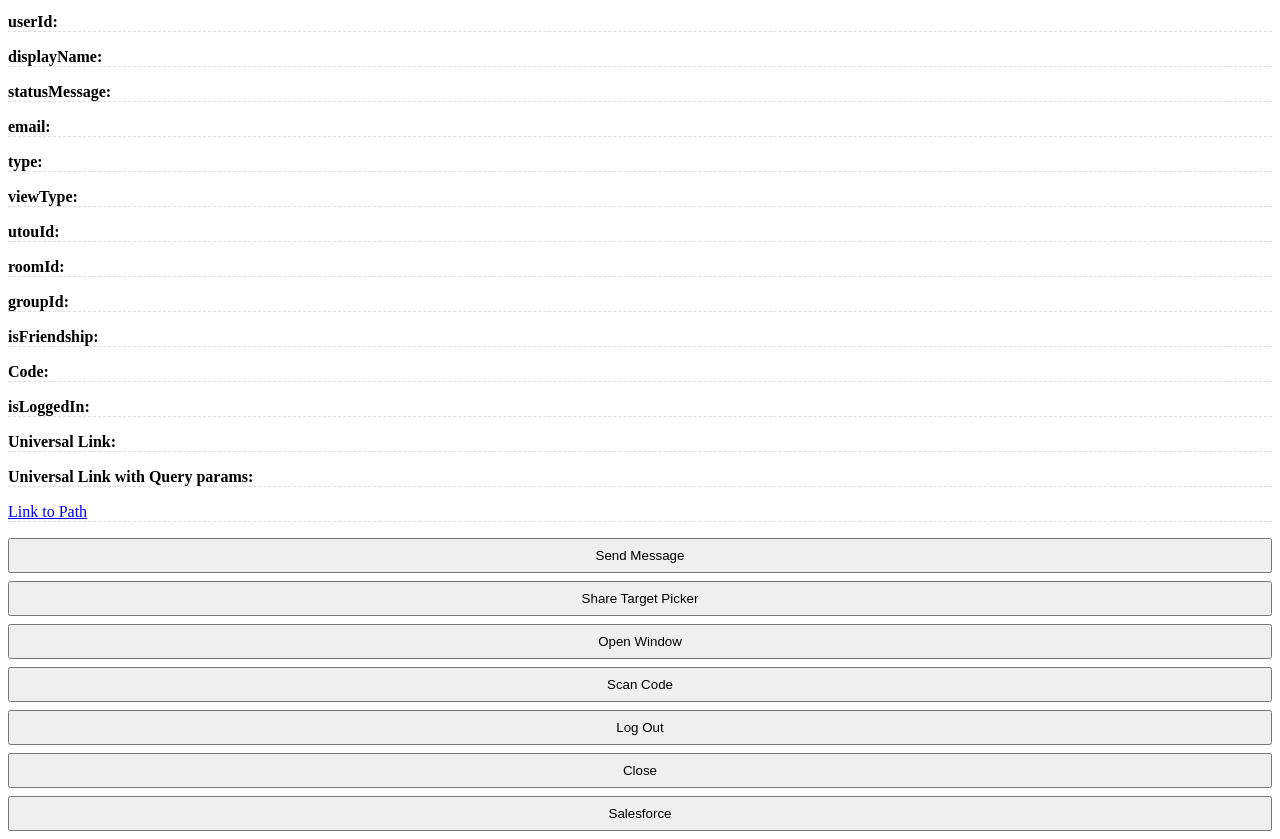
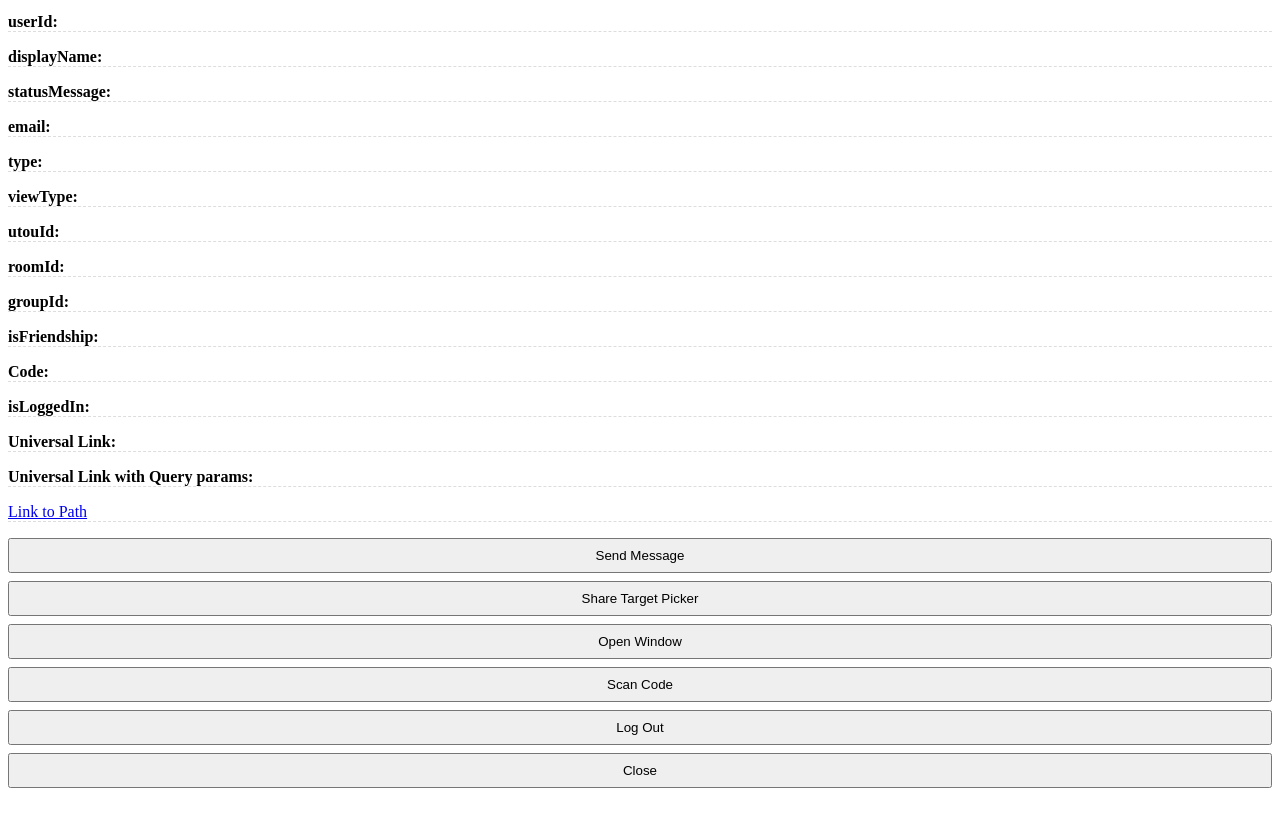
Before and after one commit to dpdgems/liff, a plain HTML site: page index.html in a window 1280 px wide. Shown: the part 194-1033 px from the top of the page. After the commit the page ends 990 px from the top, so only its background shows below. Drawn offline with Linux system fonts and the light colour scheme.

Commit message:
remove salesforce

```diff
--- a/index.html
+++ b/index.html
@@ -38,7 +38,6 @@
   <button id="btnLogOut" onclick="logOut()">Log Out</button>
   <button id="btnClose" onclick="closed()">Close</button>
 
-  <button onclick="send()">Salesforce</button>
   <!-- <script src="js/vconsole.min.js"></script> -->
   <!-- <script>
     var vConsole = new VConsole()
@@ -47,41 +46,6 @@
 
   <!-- <script src="https://static.line-scdn.net/liff/edge/2/sdk.js"></script> -->
   <script>
-    function send() {
-      const params = {
-        oid: '00D5g00000A5CvD',
-        lead_source: 'Digital Marketing',
-        Product__c: 'CPXLine',
-        retURL: '/',
-        "00N5g00000M5X0i": '',
-        "00N5g00000M5X0n": '',
-        "00N5g00000M5X0x": '',
-        first_name: 'test from',
-        last_name: 'DEV',
-        email: 'nimdev@mailinator.com',
-        // first_name: this.state.firstname,
-        // last_name: this.state.lastname,
-        // email: this.state.email,
-        "00N5g00000M5XCW": 'TH +66',
-        phone: '0812345678',
-        company: 'bol',
-        title: 'dev',
-        "00N5g00000M5X0J": 'Facebook',
-        "00N5g00000M5X0d": '1',
-        submit: 'ส่ง'
-      };
-
-      fetch('https://webto.salesforce.com/servlet/servlet.WebToLead?encoding=UTF-8', {
-        method: 'POST',
-        mode: 'no-cors',
-        headers: {
-          'Content-Type': 'application/x-www-form-urlencoded'
-        },
-        body: new URLSearchParams(params)
-      }).then(response => console.log(response))
-        .catch(error => console.log(error));
-    }
-
     function createUniversalLink() {
     }
 
```
